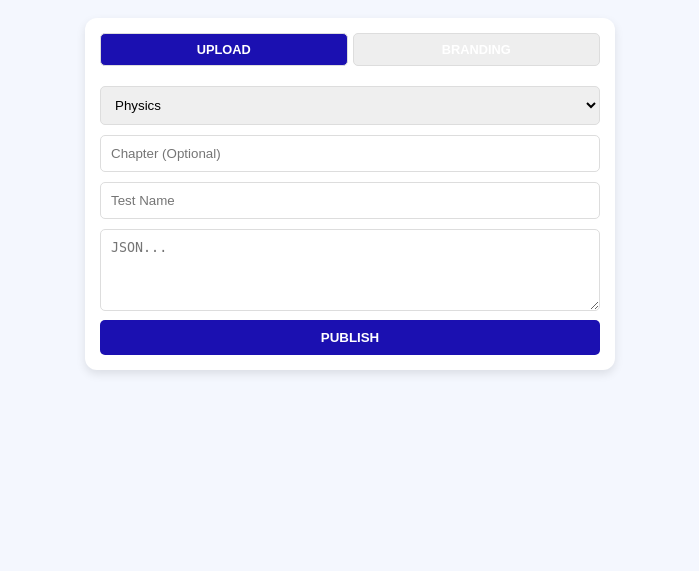
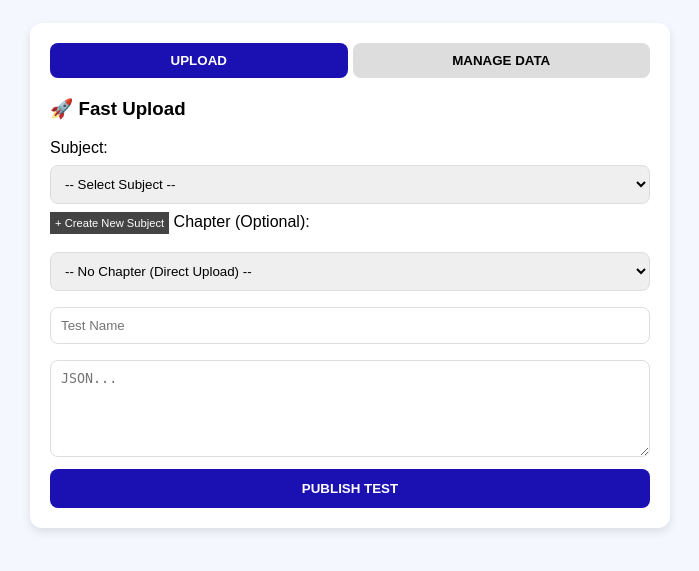
Before and after one commit to rajfeuewhs/Neet-question, a Flask app: page /admin in a window 1280 px wide. Shown: the top 571 px of the page, without its empty margins (290-989 px from the left). Run offline with Flask 3, Linux system fonts and the light colour scheme; data that the repository does not hold is empty.

Commit message:
Update admin.html

```diff
--- a/templates/admin.html
+++ b/templates/admin.html
@@ -1,56 +1,112 @@
 <!DOCTYPE html>
 <html>
 <head>
-    <title>Admin - Target720</title>
+    <title>NEET Admin Master</title>
     <meta name="viewport" content="width=device-width, initial-scale=1">
     <style>
-        body { font-family: sans-serif; padding: 10px; background: #f4f7fe; }
-        .box { background: white; padding: 15px; border-radius: 12px; max-width: 500px; margin: auto; box-shadow: 0 4px 10px rgba(0,0,0,0.1); }
-        .tab-btn { padding: 8px; cursor: pointer; border-radius: 5px; border: 1px solid #ddd; background: #eee; font-size: 0.8rem; }
+        body { font-family: sans-serif; padding: 15px; background: #f4f7fe; }
+        .box { background: white; padding: 20px; border-radius: 12px; max-width: 600px; margin: auto; box-shadow: 0 4px 10px rgba(0,0,0,0.1); }
+        .tabs { display: flex; gap: 5px; margin-bottom: 20px; }
+        .tab-btn { flex: 1; padding: 10px; cursor: pointer; border: none; border-radius: 8px; background: #ddd; font-weight: bold; }
         .tab-btn.active { background: #1b10b1; color: white; }
-        input, select, textarea { width: 100%; padding: 10px; margin: 5px 0; border-radius: 5px; border: 1px solid #ddd; box-sizing: border-box; }
-        button { width: 100%; padding: 10px; background: #1b10b1; color: white; border: none; border-radius: 5px; cursor: pointer; font-weight: bold; }
+        input, select, textarea { width: 100%; padding: 10px; margin: 8px 0; border-radius: 8px; border: 1px solid #ddd; box-sizing: border-box; }
+        .collapsible { background: #1b10b1; color: white; cursor: pointer; padding: 12px; width: 100%; border: none; text-align: left; margin-top: 8px; border-radius: 5px; display: flex; justify-content: space-between; }
+        .content { display: none; padding: 5px 15px; border-left: 2px solid #1b10b1; background: #fafafa; }
+        .item-box { display: flex; justify-content: space-between; align-items: center; padding: 10px; border-bottom: 1px solid #eee; }
+        .del-btn { background: #ff4d4d; color: white; border: none; padding: 5px 10px; border-radius: 5px; cursor: pointer; font-size: 0.7rem; }
     </style>
 </head>
 <body>
     <div class="box">
-        <div style="display:flex;gap:5px;margin-bottom:15px;">
-            <button class="tab-btn active" onclick="showT('up')">UPLOAD</button>
-            <button class="tab-btn" onclick="showT('cf'); fetchBr();">BRANDING</button>
+        <div class="tabs">
+            <button class="tab-btn active" id="btn-up" onclick="showTab('upload')">UPLOAD</button>
+            <button class="tab-btn" id="btn-mn" onclick="showTab('manage')">MANAGE DATA</button>
         </div>
 
-        <div id="up-sec">
-            <select id="sub-s"><option value="physics">Physics</option><option value="chemistry">Chemistry</option><option value="botany">Botany</option><option value="zoology">Zoology</option></select>
-            <input type="text" id="ch" placeholder="Chapter (Optional)">
-            <input type="text" id="tn" placeholder="Test Name">
-            <textarea id="jd" rows="4" placeholder="JSON..."></textarea>
-            <button onclick="saveT()">PUBLISH</button>
+        <div id="upload-sec">
+            <h3>🚀 Fast Upload</h3>
+            <label>Subject:</label>
+            <select id="sub-select" onchange="loadChaps(this.value)">
+                <option value="">-- Select Subject --</option>
+                <option value="physics">Physics</option><option value="chemistry">Chemistry</option>
+                <option value="botany">Botany</option><option value="zoology">Zoology</option>
+            </select>
+            <input type="text" id="custom-sub" placeholder="Enter New Subject Name" style="display:none;">
+            <button onclick="toggleNewSub()" id="new-sub-btn" style="background:#444; font-size:0.7rem; padding:5px; margin-bottom:10px; color:white; border:none; cursor:pointer;">+ Create New Subject</button>
+
+            <label>Chapter (Optional):</label>
+            <select id="chap-select" onchange="checkNewChap(this.value)">
+                <option value="">-- No Chapter (Direct Upload) --</option>
+            </select>
+            <input type="text" id="new-chap-input" placeholder="Enter New Chapter Name" style="display:none;">
+
+            <input type="text" id="t-name" placeholder="Test Name">
+            <textarea id="json-data" rows="5" placeholder="JSON..."></textarea>
+            <button onclick="saveTest()" id="up-btn" style="width:100%; padding:12px; background:#1b10b1; color:white; border:none; border-radius:8px; font-weight:bold; cursor:pointer;">PUBLISH TEST</button>
         </div>
 
-        <div id="cf-sec" style="display:none;">
-            <h3>App Branding</h3>
-            <label>Logo URL:</label><input type="text" id="lu">
-            <label>Background URL:</label><input type="text" id="bu">
-            <button onclick="saveB()" style="background:green">SAVE BRANDING</button>
+        <div id="manage-sec" style="display:none;">
+            <h3>🛠️ Manage Items</h3>
+            <div id="manage-tree">Loading...</div>
         </div>
     </div>
 
     <script>
-        function showT(t) {
-            document.getElementById('up-sec').style.display = t=='up'?'block':'none';
-            document.getElementById('cf-sec').style.display = t=='cf'?'block':'none';
-            document.querySelectorAll('.tab-btn').forEach((b,i)=>b.classList.toggle('active', ['up','cf'][i]==t));
+        let config = {}; let isNewSub = false;
+        async function fetchConfig() { const res = await fetch('/get_config?v=' + Date.now()); config = await res.json(); updateSubDropdown(); }
+        window.onload = fetchConfig;
+
+        function updateSubDropdown() {
+            const select = document.getElementById('sub-select'); const basics = ['physics', 'chemistry', 'botany', 'zoology'];
+            for (let s in config) { if (!basics.includes(s)) {
+                let opt = document.createElement('option'); opt.value = s; opt.innerText = s.toUpperCase(); select.appendChild(opt);
+            }}
         }
-        async function saveT() {
-            const d = { subject: document.getElementById('sub-s').value, chapter: document.getElementById('ch').value, test_name: document.getElementById('tn').value, questions: JSON.parse(document.getElementById('jd').value) };
-            const r = await fetch('/save_test', { method:'POST', headers:{'Content-Type':'application/json'}, body:JSON.stringify(d) });
-            alert((await r.json()).success ? "Published!" : "Error");
+
+        function toggleNewSub() { isNewSub = !isNewSub; document.getElementById('custom-sub').style.display = isNewSub ? 'block' : 'none'; document.getElementById('sub-select').disabled = isNewSub; }
+
+        function loadChaps(sub) {
+            const select = document.getElementById('chap-select'); select.innerHTML = '<option value="">-- No Chapter --</option>';
+            if(config[sub]) { for(let c in config[sub]) { if(c !== "Direct_Tests") { let opt = document.createElement('option'); opt.value = c; opt.innerText = c; select.appendChild(opt); }}}
+            let n = document.createElement('option'); n.value="new"; n.innerText="-- New Chapter --"; select.appendChild(n);
         }
-        async function fetchBr() { const r = await fetch('/get_bg_config'); const d = await r.json(); document.getElementById('lu').value=d.logo_url; document.getElementById('bu').value=d.bg_url; }
-        async function saveB() {
-            const r = await fetch('/save_bg_config', { method:'POST', headers:{'Content-Type':'application/json'}, body:JSON.stringify({logo_url:document.getElementById('lu').value, bg_url:document.getElementById('bu').value}) });
-            alert((await r.json()).success ? "Branding Saved!" : "Error");
+
+        function checkNewChap(v) { document.getElementById('new-chap-input').style.display = (v === 'new') ? 'block' : 'none'; }
+
+        function showTab(t) {
+            document.getElementById('upload-sec').style.display = (t=='upload')?'block':'none';
+            document.getElementById('manage-sec').style.display = (t=='manage')?'block':'none';
+            if(t=='manage') loadManage();
         }
+
+        async function saveTest() {
+            const fSub = isNewSub ? document.getElementById('custom-sub').value : document.getElementById('sub-select').value;
+            const chapVal = document.getElementById('chap-select').value;
+            const fChap = (chapVal === 'new') ? document.getElementById('new-chap-input').value : chapVal;
+            const data = { subject: fSub, chapter: fChap, test_name: document.getElementById('t-name').value, questions: JSON.parse(document.getElementById('json-data').value) };
+            const res = await fetch('/save_test', { method: 'POST', headers: {'Content-Type': 'application/json'}, body: JSON.stringify(data) });
+            const r = await res.json(); if(r.success) { alert("Test Published!"); location.reload(); }
+        }
+
+        async function loadManage() {
+            await fetchConfig(); let h = '';
+            for (let s in config) {
+                h += `<button class="collapsible" onclick="toggle('sub-${s}')">📁 ${s.toUpperCase()} <span onclick="event.stopPropagation(); del({subject:'${s}', target:'subject'})" style="background:red; padding:2px 5px; border-radius:3px; font-size:10px;">DEL</span></button>
+                <div id="sub-${s}" class="content">`;
+                for (let c in config[s]) {
+                    const cId = `chap-${s}-${c.replace(/\s+/g,'_')}`;
+                    h += `<div class="item-box" style="background:#eee; margin-top:5px;" onclick="toggle('${cId}')"><b>${c}</b><button class="del-btn" style="background:orange;" onclick="event.stopPropagation(); del({subject:'${s}', chapter:'${c}', target:'chapter'})">Del Chap</button></div>
+                    <div id="${cId}" class="content">`;
+                    config[s][c].forEach(t => { h += `<div class="item-box"><span>📄 ${t.name}</span><button class="del-btn" onclick="del({subject:'${s}', chapter:'${c}', test_name:'${t.name}', target:'test'})">Delete</button></div>`; });
+                    h += `</div>`;
+                }
+                h += `</div>`;
+            }
+            document.getElementById('manage-tree').innerHTML = h;
+        }
+
+        function toggle(id) { let el = document.getElementById(id); if(el) el.style.display = (el.style.display === "block") ? "none" : "block"; }
+        async function del(p) { if(!confirm("Delete?")) return; await fetch('/delete_item', { method: 'POST', headers: {'Content-Type': 'application/json'}, body: JSON.stringify(p) }); loadManage(); }
     </script>
 </body>
 </html>
```
